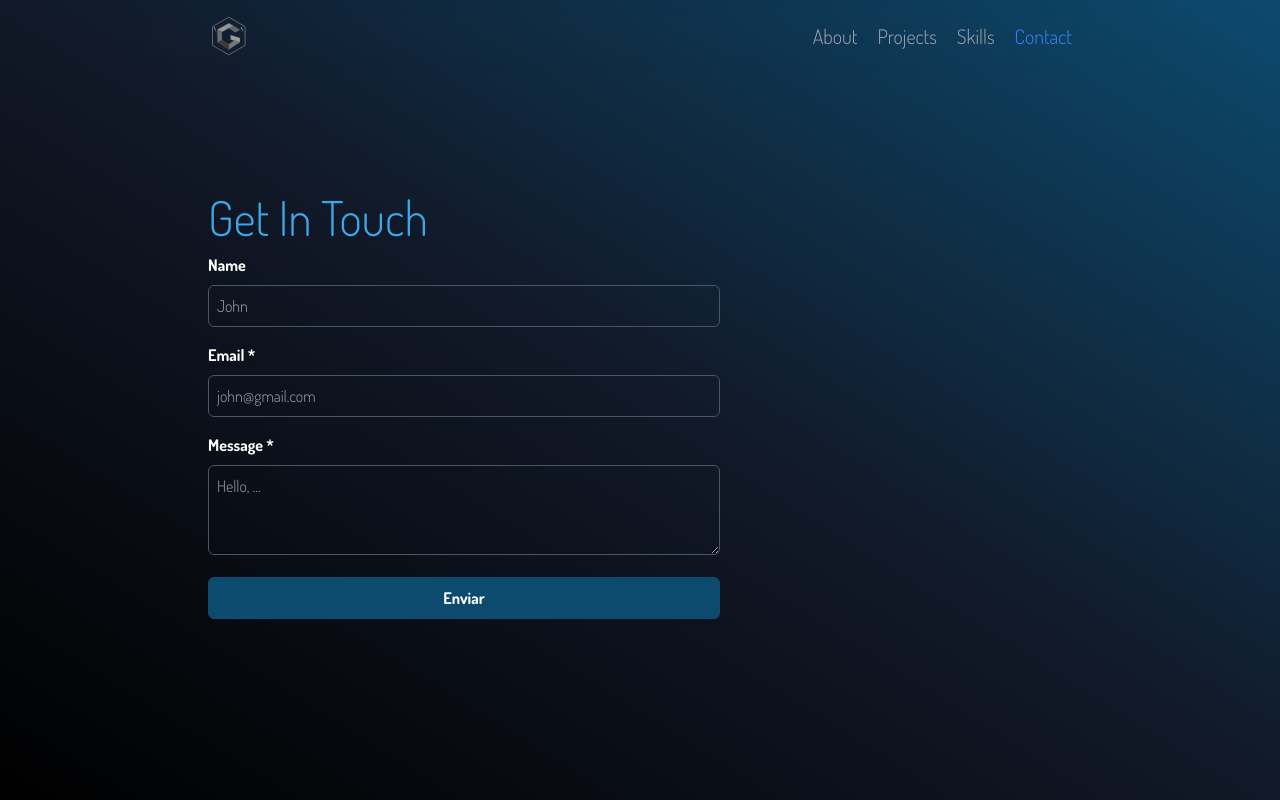
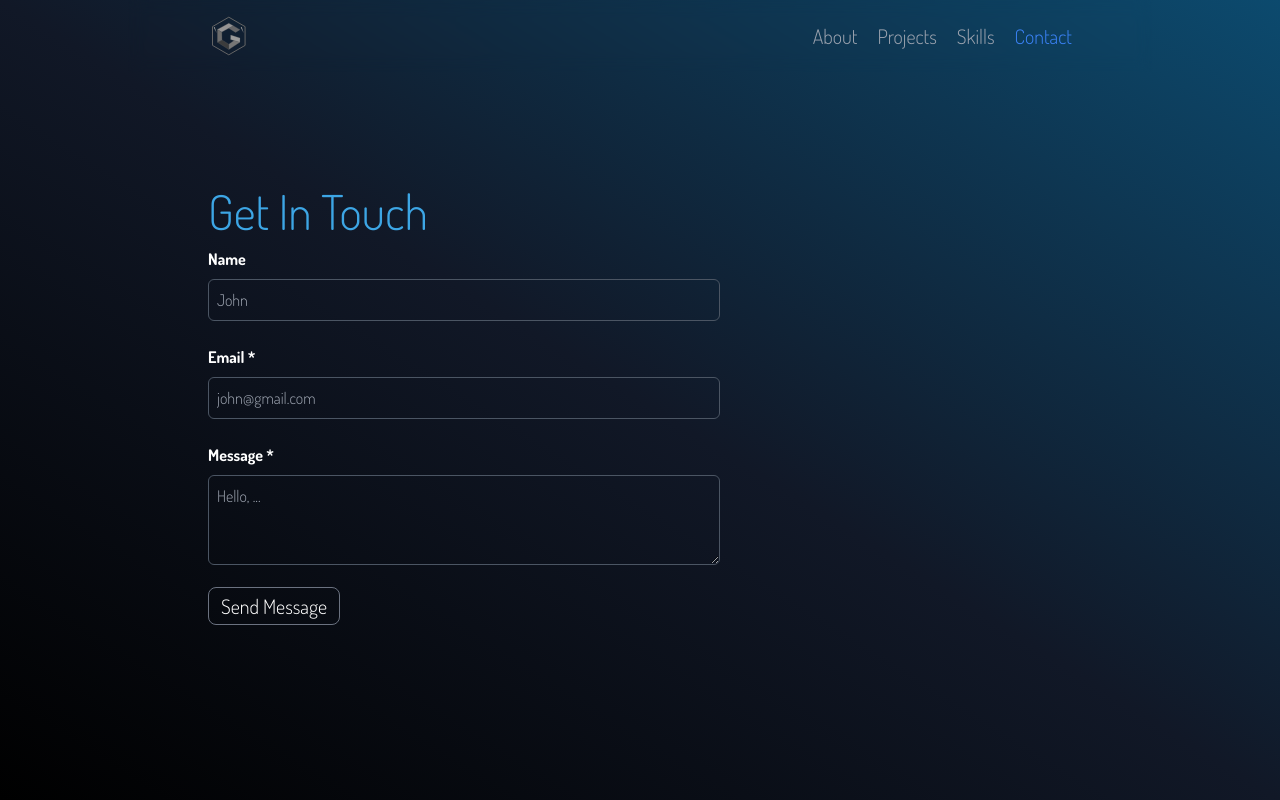
Before and after one commit to gustavoylc/portfolio, a Next.js app: page /contact in a window 1280 px wide. Built offline with nearby package versions, Linux system fonts and the light colour scheme.

Commit message:
style: change styles

```diff
--- a/src/components/ContactMe.jsx
+++ b/src/components/ContactMe.jsx
@@ -1,6 +1,7 @@
 import { Formik, Form, Field, ErrorMessage } from 'formik';
 import yupValidation from '@/utils/validation';
 import sendEmail from '../services/email';
+import Button from './Button';
 
 const ContactMe = () => (
   <Formik
@@ -8,27 +9,25 @@ const ContactMe = () => (
     validationSchema={yupValidation}
     onSubmit={async (values, { setSubmitting }) => {
       try {
-        // setLoading(true);
-        // setError(null);
         const response = await sendEmail(values);
         console.log(response);
+      } catch (e) {
+        throw new Error(e.message);
+      } finally {
         setSubmitting(false);
-      } catch (e) {
-        // setError(e.message);
-      } finally {
-        // setLoading(false);
       }
     }}
   >
     {({ isSubmitting }) => (
-      <Form className="max-w-lg flex flex-col gap-4 text-white">
-        {/* {loading && <p>Cargando...</p>} */}
+      <Form className="max-w-lg  text-white">
+        {isSubmitting && <p>Cargando...</p>}
+        <div className="flex flex-col gap-6 ">
           <div>
-          <label className="block font-bold mb-2 " htmlFor="name">
+            <label className="block font-bold mb-2" htmlFor="name">
               Name
             </label>
             <Field
-            className="w-full p-2 border border-gray-600 rounded-md bg-transparent "
+              className="w-full p-2 border border-gray-600 rounded-md bg-transparent hover:border-gray-400"
               type="text"
               name="name"
               placeholder="John"
@@ -44,7 +43,7 @@ const ContactMe = () => (
               Email *
             </label>
             <Field
-            className="w-full p-2 border border-gray-600 rounded-md bg-transparent "
+              className="w-full p-2 border border-gray-600 rounded-md bg-transparent hover:border-gray-400"
               type="email"
               name="email"
               placeholder="john@gmail.com"
@@ -60,7 +59,7 @@ const ContactMe = () => (
               Message *
             </label>
             <Field
-            className="w-full p-2 border border-gray-600 rounded-md bg-transparent "
+              className="w-full p-2 border border-gray-600 rounded-md bg-transparent hover:border-gray-400"
               component="textarea"
               name="message"
               rows="3"
@@ -72,13 +71,12 @@ const ContactMe = () => (
               component="div"
             />
           </div>
-        <button
-          className="bg-sky-900 hover:bg-transparent border border-sky-900 hover:border-gray-600 font-bold py-2 px-3 rounded-md"
-          type="submit"
-          disabled={isSubmitting}
-        >
-          Enviar
-        </button>
+        </div>
+        <div className="mt-4 flex justify-center sm:justify-start">
+          <Button type="submit" disabled={isSubmitting}>
+            Send Message
+          </Button>
+        </div>
       </Form>
     )}
   </Formik>
```
Lines whose indentation alone changed are shown as unchanged.
